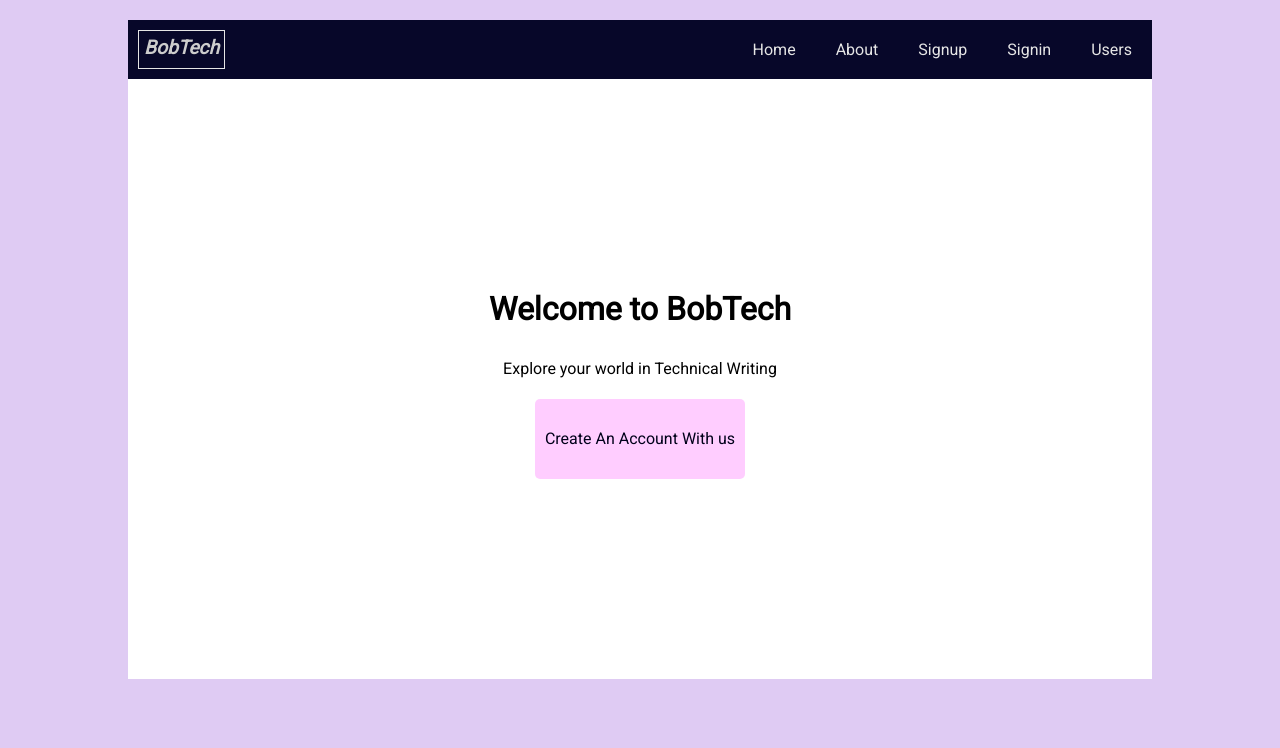
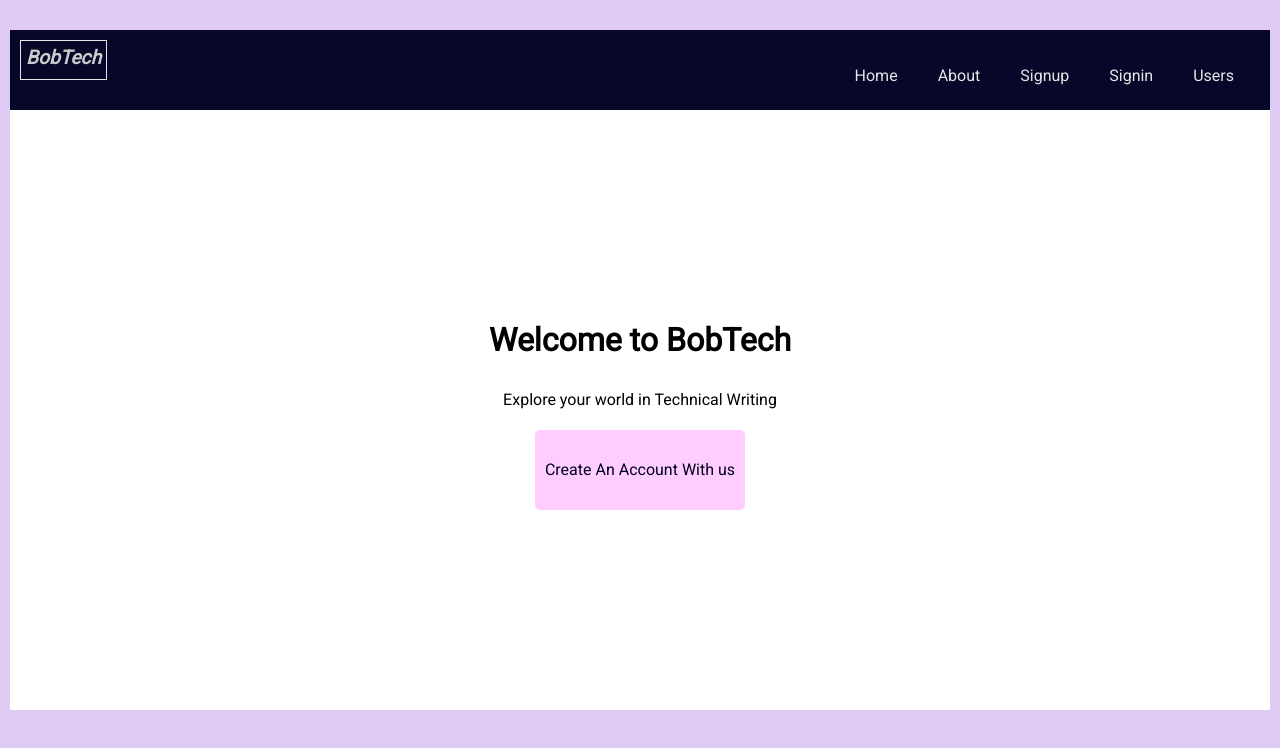
Before and after one commit to lilbobb/assignment, a React (Create React App) app: page / in a window 1280 px wide. Shown: the top 748 px of the page. Built offline with nearby package versions, Linux system fonts and the light colour scheme.

Commit message:
On branch master

```diff
--- a/src/App.css
+++ b/src/App.css
@@ -12,17 +12,18 @@ body {
 }
 
 .App {
-  width: 80%;
+  width: 100%;
   height: 700px;
   margin: 20px auto;
   text-align: center;
+  padding: 10px;
 }
 
 .navbar {
   background-color: #070729;
   display: flex;
   justify-content: space-between;
-  flex-wrap: wrap;
+  flex-flow: nowrap;
 }
 
 .brand{
@@ -34,12 +35,14 @@ body {
   border: 1px solid #e5e5e5;
   padding: 5px;
   max-width: 100px;
+  max-height: 40px;
+  top: -10px;
 }
 
 .navbar nav {
   display: flex;
   justify-content: flex-end;
-  max-width: 400px;
+  flex-wrap: wrap;
 }
 
 .pages {
@@ -49,6 +52,7 @@ body {
   text-decoration: none;
   padding: 10px;
   border-radius: 4px;
+
 }
 
 .home-page-body {
@@ -75,10 +79,10 @@ body {
 }
 
 .About-body {
-  width: 40%;
+  width: 80%;
   margin: 50px auto;
   background-color: #fff;
-  padding: 30px;
+  padding: 50px;
   color: #00001a;
   display: flex;
   flex-wrap: wrap;
@@ -133,3 +137,12 @@ button:hover {
 .notfound h1{
   font-size: 5em;
 }
+
+@media screen and (max-width:768px){
+  .nav{
+    display: none;
+  }
+  .navbar {
+    display: block;
+  }
+}
--- /dev/null
+++ b/src/components/Navbar.css
@@ -0,0 +1,50 @@
+* {
+  margin: 0;
+  box-sizing: border-box;
+}
+
+nav {
+  width: 100%;
+  height: 5em;
+  display: flex;
+  justify-content: flex-end;
+  padding: 1em;
+}
+
+
+.menu{
+  width: 100%;
+  height: 50vh;
+  display: none;
+  justify-content: flex-end;
+  position: absolute;
+  top: 0;
+  z-index: -1;
+
+}
+ #navbar-btn{
+  display: none;
+}
+
+@media screen and (max-width:768px){
+  .nav{
+    display: none !important;
+  }
+ #navbar-btn{
+    display: block;
+    position: relative;
+    right: -150px;
+    top: -40px;
+  }
+  .mobileNav{
+    display: block !important;
+    height: 100vh;
+    padding-top: 100px;
+  }
+  .pages{
+    display: block;
+    max-width: 100%;
+    text-align: center;
+
+  }
+}
--- a/src/components/Navbar.js
+++ b/src/components/Navbar.js
@@ -1,11 +1,13 @@
-import React from "react";
+import React, { useState } from "react";
 import { Link } from "react-router-dom";
+import "./Navbar.css"
 
 const NavBar = () => {
+  const [showMenu, setShowMenu] = useState(false)
   return (
     <div className="navbar">
-    <div className="brand">BobTech</div>
-      <nav>
+      <div className="brand">BobTech</div>
+      <nav  className="nav">
         <Link to="/" className="pages">
           Home
         </Link>
@@ -22,6 +24,29 @@ const NavBar = () => {
           Users
         </Link>
       </nav>
+    <button id="navbar-btn" onClick={()=>setShowMenu(!showMenu)} >Open Menu</button>
+  {
+    showMenu && (
+      <nav className="mobileNav">
+      <Link to="/" className="pages">
+        Home
+      </Link>
+      <Link to="/About" className="pages">
+        About
+      </Link>
+      <Link to="/SignUp" className="pages">
+        Signup
+      </Link>
+      <Link to="/Login" className="pages">
+        Signin
+      </Link>
+      <Link to="/Users" className="pages">
+        Users
+      </Link>
+    </nav>
+    )
+  }
+
     </div>
   );
 };
--- a/src/components/RandomUser.js
+++ b/src/components/RandomUser.js
@@ -64,7 +64,7 @@ const RandomUsers = () => {
           </button>
           <button
             className="btn"
-            disabled={page >= currentUsers - 1}
+            disabled={page >= currentUsers.length - 1}
             aria-disabled={page >= currentUsers - 1}
             onClick={() => setPage((prev) => prev + 1)}
           >
--- a/src/components/signup.css
+++ b/src/components/signup.css
@@ -1,3 +1,9 @@
+.Signup-page{
+  width: 100%;
+  max-width: 100%;
+  margin:0 auto;
+}
+
 .form {
   margin: 50px auto;
   max-width: 90%;
@@ -13,9 +19,11 @@ footer {
   color: rgb(14, 12, 60);
 }
 
+
 @media (max-width: 400px) {
   .form {
     margin: 50px auto;
     max-width: 100%;
   }
+
 }
```
